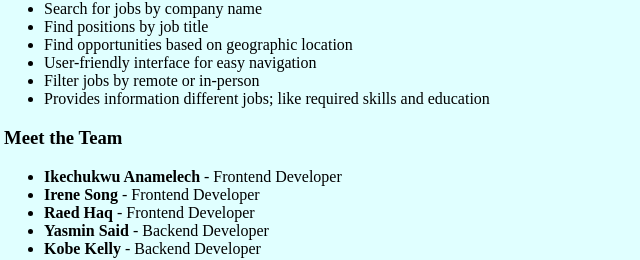
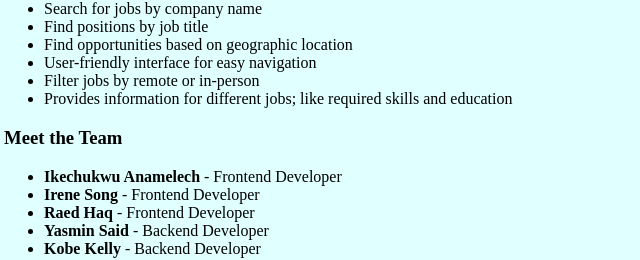
Before and after one commit to iirenesong/377-Project, a website: page about.html in a window 1280 px wide. Shown: the part 308-568 px from the top of the page, 4-644 px from the left. Drawn offline with Linux system fonts and the light colour scheme; no server answers.

Commit message:
Update about.html

```diff
--- a/about.html
+++ b/about.html
@@ -37,7 +37,7 @@
                 <li>Find opportunities based on geographic location</li>
                 <li>User-friendly interface for easy navigation</li>
                 <li>Filter jobs by remote or in-person</li>
-                <li>Provides information different jobs; like required skills and education</li>
+                <li>Provides information for different jobs; like required skills and education</li>
             </ul>
         </section>
 
```
